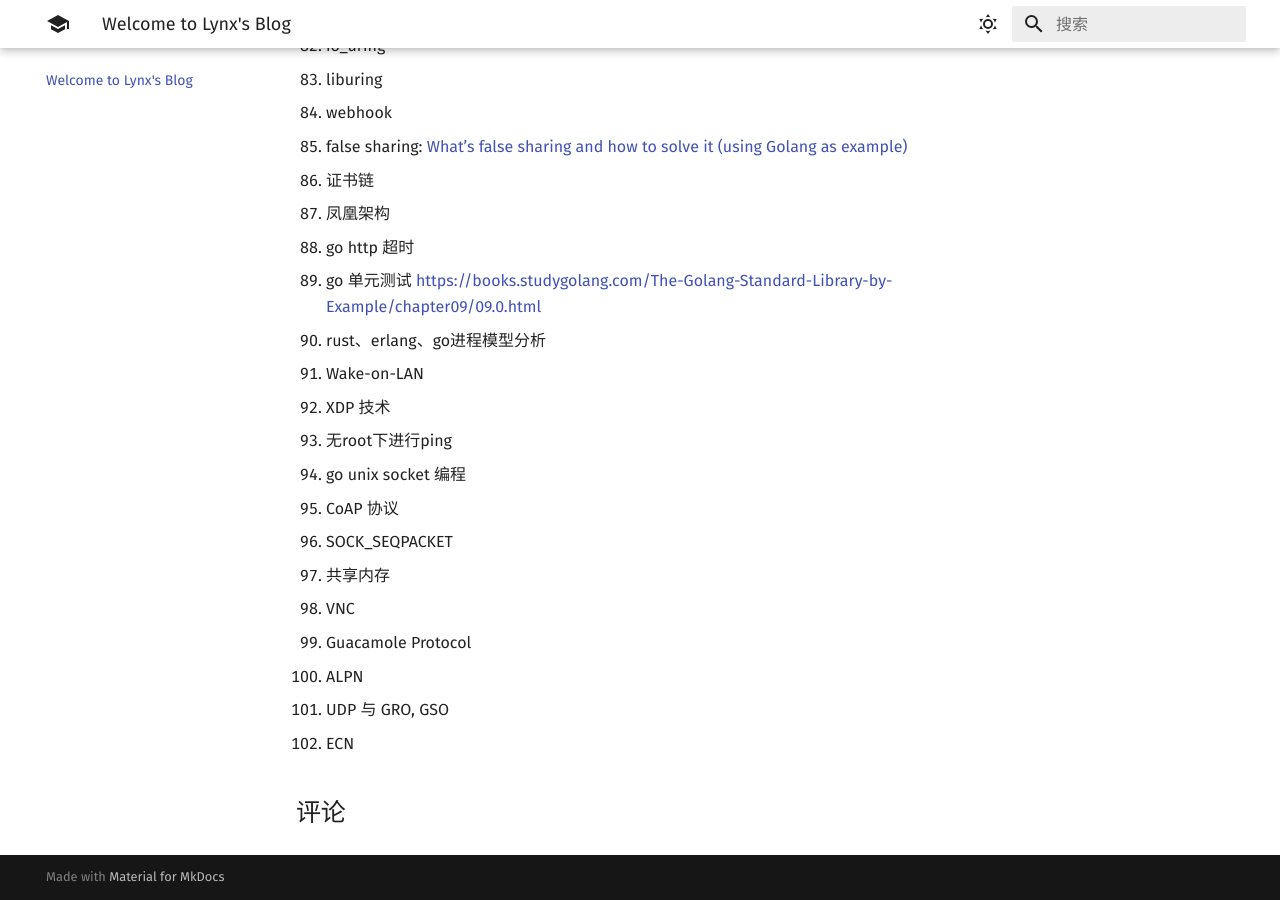
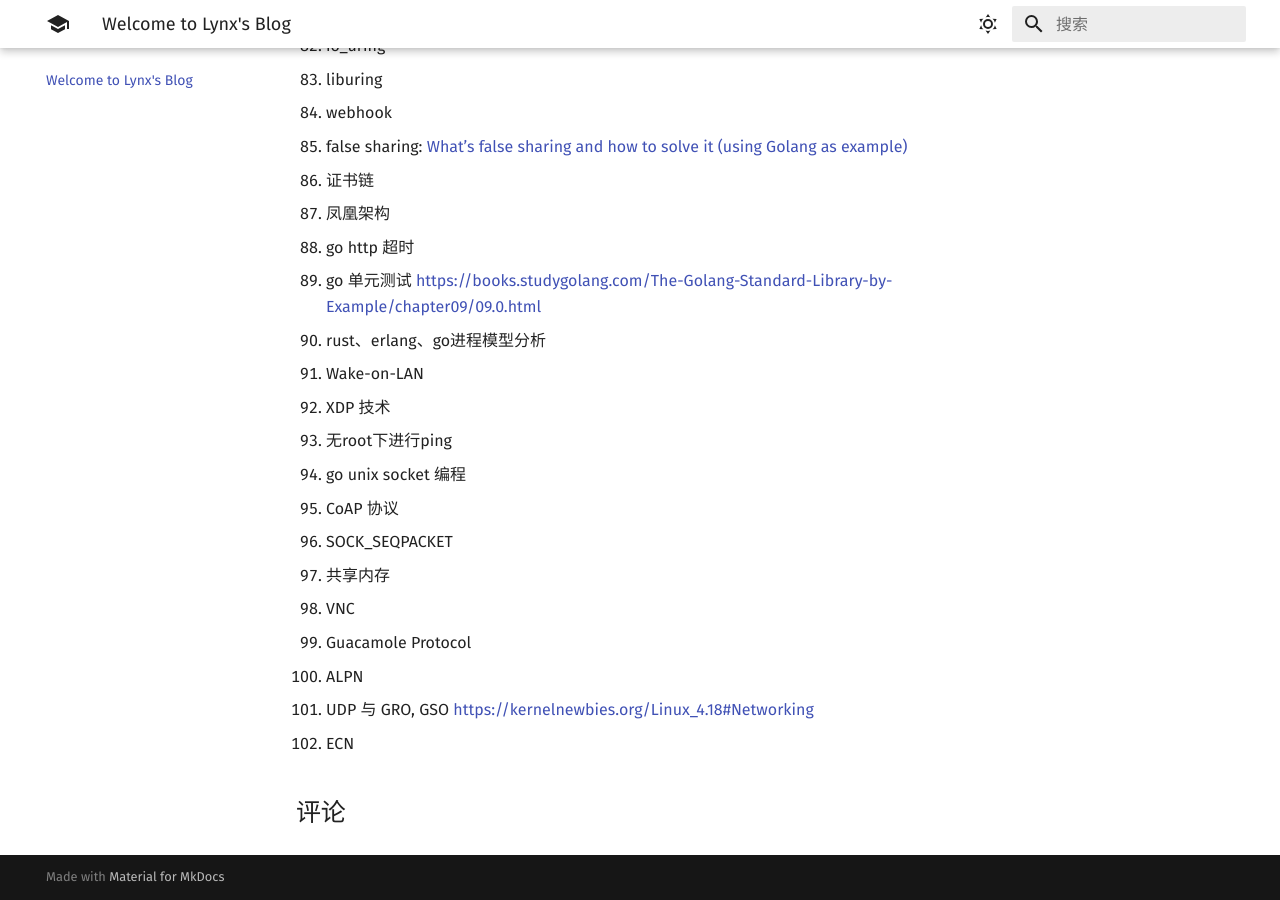
Before and after one commit to 1314liuwei/blog, an MkDocs documentation site: the page built from docs/index.md, in a window 1280 px wide and 900 px high, scrolled down 2958 px. Built offline with MkDocs 1.6.1 and Material for MkDocs 9.7.7, drawn with Linux system fonts in a browser that asks for light colours; comment, search, counter and statistics services are not loaded; part of the change alters nothing that is shown.

Commit message:
2023/11/10 周五

```diff
--- a/docs/index.md
+++ b/docs/index.md
@@ -102,5 +102,5 @@
 98. VNC
 99. Guacamole Protocol
 100. ALPN
-101. UDP 与 GRO, GSO
+101. UDP 与 GRO, GSO  https://kernelnewbies.org/Linux_4.18#Networking
 102. ECN
```
